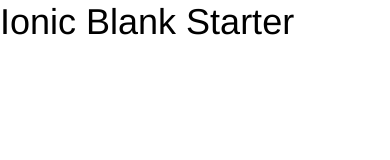
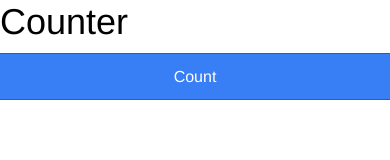
Before and after one commit to lyndz123/ionic-counter, a website: page www/index.html in a window 390 px wide. Drawn offline with Linux system fonts and the light colour scheme; some packages are replaced by stand-ins of ours; files that its build step writes are made by us from their sources.

Commit message:
Added button

```diff
--- a/www/index.html
+++ b/www/index.html
@@ -21,13 +21,16 @@
     <!-- your app's js -->
     <script src="js/app.js"></script>
   </head>
-  <body ng-app="starter">
+  <body ng-app="counter">
 
     <ion-pane>
       <ion-header-bar class="bar-stable">
-        <h1 class="title">Ionic Blank Starter</h1>
+        <h1 class="title">Counter</h1>
       </ion-header-bar>
       <ion-content>
+        <button class="button button-full button-positive">
+          Count
+        </button>
       </ion-content>
     </ion-pane>
   </body>
--- a/www/js/app.js
+++ b/www/js/app.js
@@ -1,9 +1,4 @@
-// Ionic Starter App
-
-// angular.module is a global place for creating, registering and retrieving Angular modules
-// 'starter' is the name of this angular module example (also set in a <body> attribute in index.html)
-// the 2nd parameter is an array of 'requires'
-angular.module('starter', ['ionic'])
+angular.module('counter', ['ionic'])
 
 .run(function($ionicPlatform) {
   $ionicPlatform.ready(function() {
```
